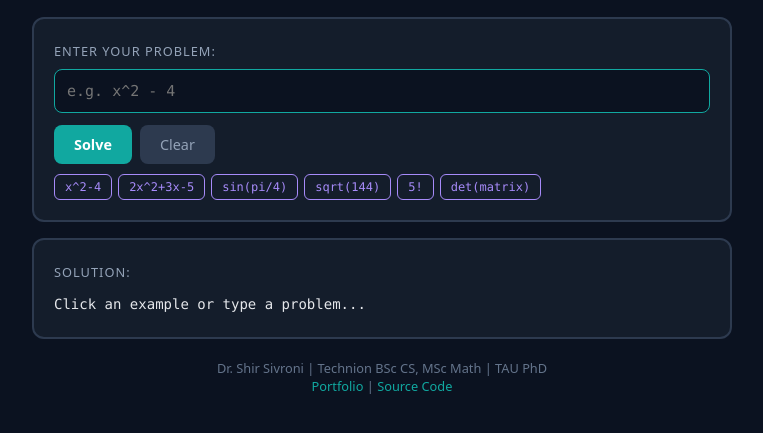
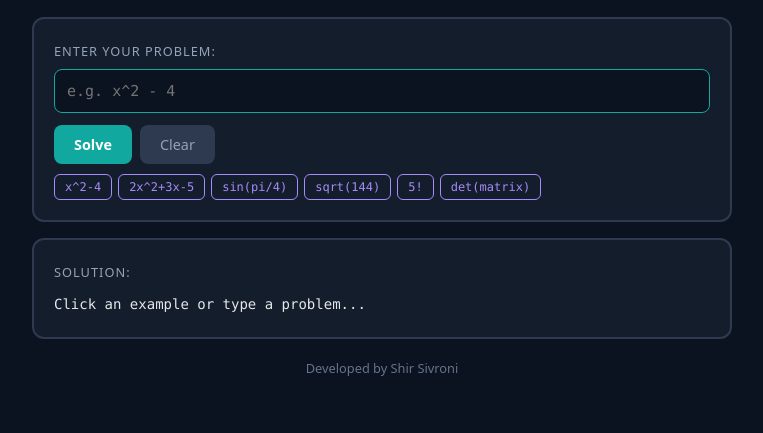
Before and after one commit to shir-openu/math-solver, a plain HTML site: page index.html in a window 1280 px wide. Shown: the part 87-520 px from the top of the page, without its empty margins (258-1021 px from the left). Drawn offline with nearby package versions, Linux system fonts and the light colour scheme.

Commit message:
Simplify footer

```diff
--- a/index.html
+++ b/index.html
@@ -15,7 +15,7 @@
 <div class="sub">Enter a math problem - get a step-by-step solution</div>
 <div class="card"><label>Enter your problem:</label><input type="text" id="input" placeholder="e.g. x^2 - 4" autofocus/><div class="btn-row"><button class="btn btn-solve" onclick="solve()">Solve</button><button class="btn btn-clear" onclick="clearAll()">Clear</button></div><div class="examples"><button class="ex" onclick="tryEx('x^2-4')">x^2-4</button><button class="ex" onclick="tryEx('2*x^2+3*x-5')">2x^2+3x-5</button><button class="ex" onclick="tryEx('sin(pi/4)')">sin(pi/4)</button><button class="ex" onclick="tryEx('sqrt(144)')">sqrt(144)</button><button class="ex" onclick="tryEx('5!')">5!</button><button class="ex" onclick="tryEx('det([[1,2],[3,4]])')">det(matrix)</button></div></div>
 <div class="card"><label>Solution:</label><div id="output">Click an example or type a problem...</div></div>
-<div class="footer">Dr. Shir Sivroni | Technion BSc CS, MSc Math | TAU PhD<br><a href="https://shir-openu.github.io/">Portfolio</a> | <a href="https://github.com/shir-openu/math-solver">Source Code</a></div>
+<div class="footer">Developed by Shir Sivroni
 </div>
 <script>
 document.getElementById('input').addEventListener('keydown',function(e){if(e.key==='Enter')solve()});
```
